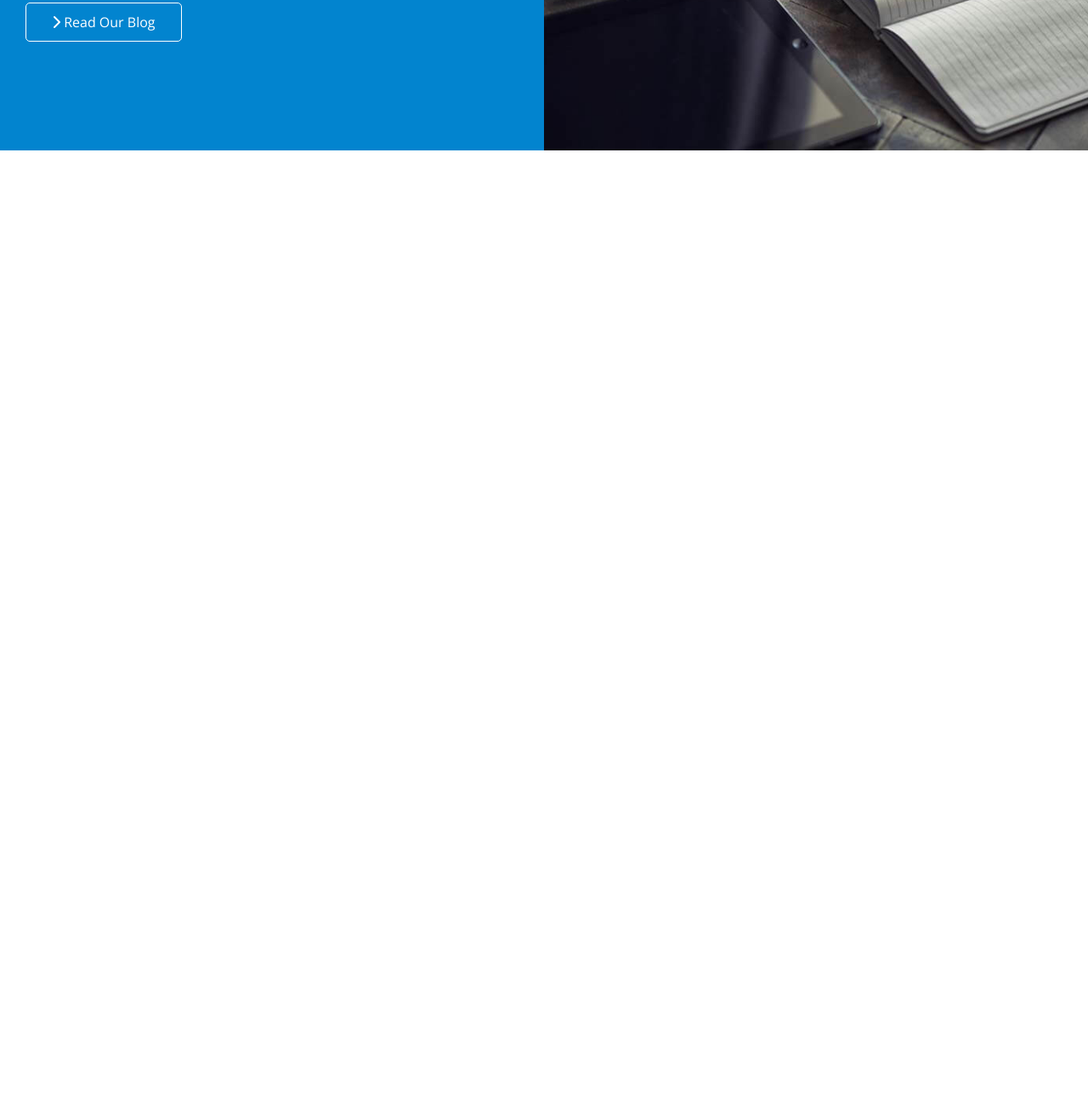
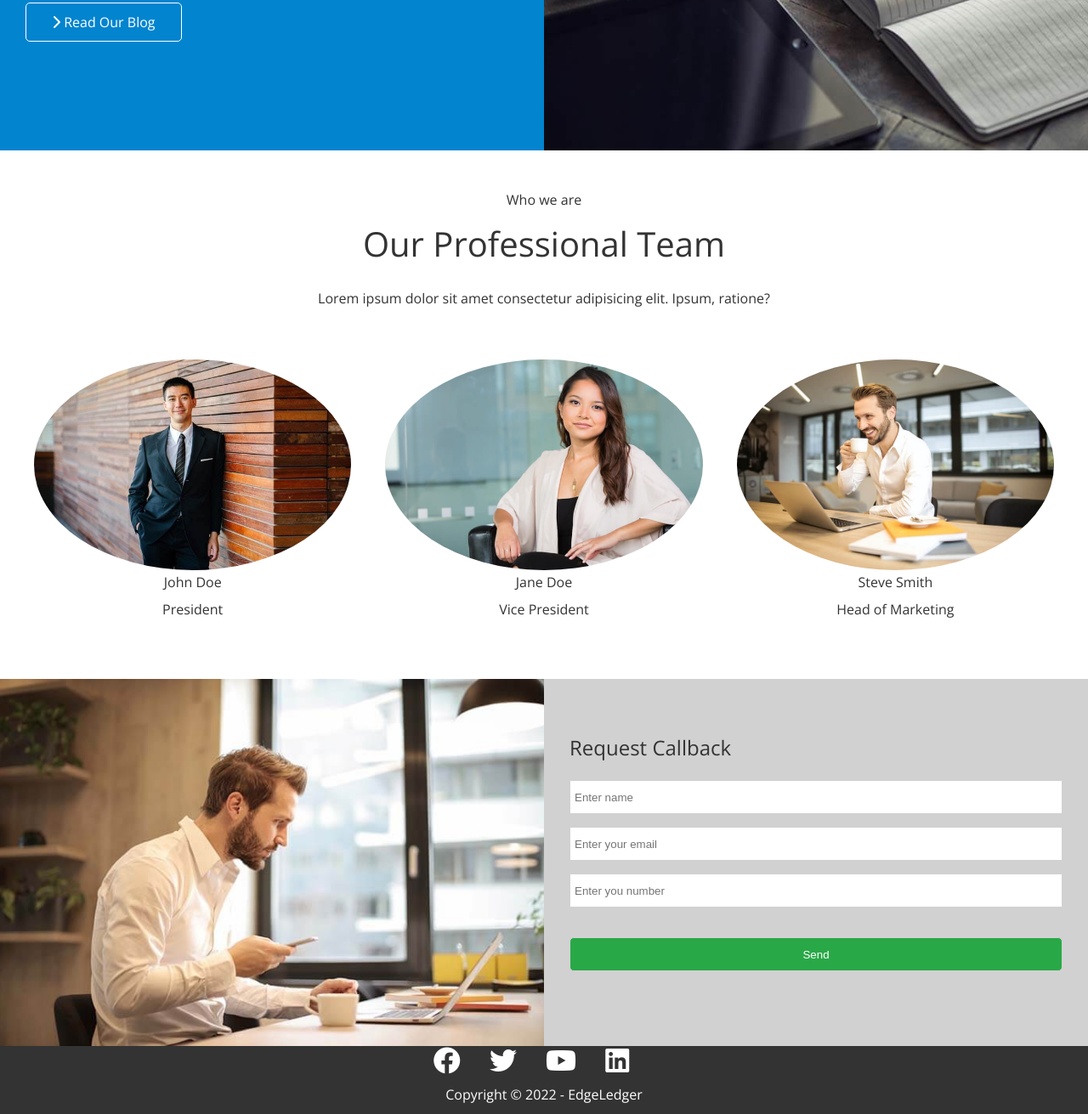
Before and after one commit to andrewteece/edgeledger, a plain HTML site: page index.html in a window 1280 px wide. Shown: the part 2512-3823 px from the top of the page at 85% size. Before the commit the page ends 2695 px from the top, so only its background shows below. Drawn offline with nearby package versions, Linux system fonts and the light colour scheme.

Commit message:
contact and footer sections

```diff
--- a/css/style.css
+++ b/css/style.css
@@ -341,3 +341,65 @@ p {
 .cases img:focus {
     opacity: 0.6;
 }
+
+/* TEAM */
+
+.team img {
+    border-radius: 50%;
+}
+
+/* CONTACT */
+
+.callback--form {
+    width: 100%;
+    padding: 1.25rem 0;
+}
+
+.callback--form label {
+    display: block;
+    margin-bottom: .3125rem;
+}
+
+.callback--form .form__control {
+  margin-bottom: .9375rem;
+}
+
+.callback--form input {
+   width: 100%;
+   padding: .3125rem;
+   height: 2.5rem;
+   border: 1px solid var(--clr-base-med);
+}
+
+.callback--form input:focus {
+    outline-color: var(--clr-primary-accent);
+}
+
+.callback--form .btn {
+   padding: .75rem 0;
+   margin-top: 1.25rem;
+}
+
+/* FOOTER */
+
+.footer {
+    display: flex;
+    flex-direction: column;
+    align-items: center;
+    justify-content: center;
+    text-align: center;
+    height: 10vh;
+}
+
+.footer a {
+    color: var(--clr-base-light);
+}
+
+.footer a:hover,
+.footer a:focus {
+    color: var(--clr-primary-accent);
+}
+
+.footer .social > * {
+    margin-right: 1.875rem;
+}
--- a/index.html
+++ b/index.html
@@ -137,6 +137,68 @@
             </div>
         </div>
       </section>
+      <section id="team" class="team section__padding">
+        <header class="section__header">
+           <h4>Who we are</h4>
+           <h2 class="section__title">Our Professional Team</h2>
+           <p>Lorem ipsum dolor sit amet consectetur adipisicing elit. Ipsum, ratione?</p>
+        </header>
+        <div class="flex__items">
+            <div>
+                <img src="images/team/person1.jpg" alt="">
+                <h4>John Doe</h4>
+                <p>President</p>
+            </div>
+            <div>
+                <img src="images/team/person2.jpg" alt="">
+                <h4>Jane Doe</h4>
+                <p>Vice President</p>
+            </div>
+            <div>
+                <img src="images/team/person3.jpg" alt="">
+                <h4>Steve Smith</h4>
+                <p>Head of Marketing</p>
+            </div>
+        </div>
+      </section>
+      <section id="contact" class="contact flex__columns">
+        <div class="row">
+            <div class="column">
+               <div class="column--1">
+                 <img src="images/home/contact.jpg" alt="">
+               </div>
+            </div>
+            <div class="column">
+                <div class="column--2 bg__light">
+                    <h2>Request Callback</h2>
+                   <form action="" class="callback--form">
+                    <div class="form__control">
+                        <label for="name"></label>
+                        <input id="name" type="text" name="name" placeholder="Enter name">
+                    </div>
+                    <div class="form__control">
+                        <label for="email"></label>
+                        <input id="email" type="email" name="email" placeholder="Enter your email">
+                    </div>
+                    <div class="form__control">
+                        <label for="phone"></label>
+                        <input id="phone" type="text" name="phone " placeholder="Enter you number">
+                    </div>
+                    <input type="submit" value="Send" id="submit" class="btn">
+                   </form>
+                </div>
+            </div>
+        </div>
+      </section>
     </main>
+    <footer class="footer bg__dark">
+        <div class="social">
+            <a href="#"><i class="fab fa-facebook fa-2x"></i></a>
+            <a href="#"><i class="fab fa-twitter fa-2x"></i></a>
+            <a href="#"><i class="fab fa-youtube fa-2x"></i></a>
+            <a href="#"><i class="fab fa-linkedin fa-2x"></i></a>
+        </div>
+        <p>Copyright &copy; 2022 - EdgeLedger</p>
+    </footer>
   </body>
 </html>
```
